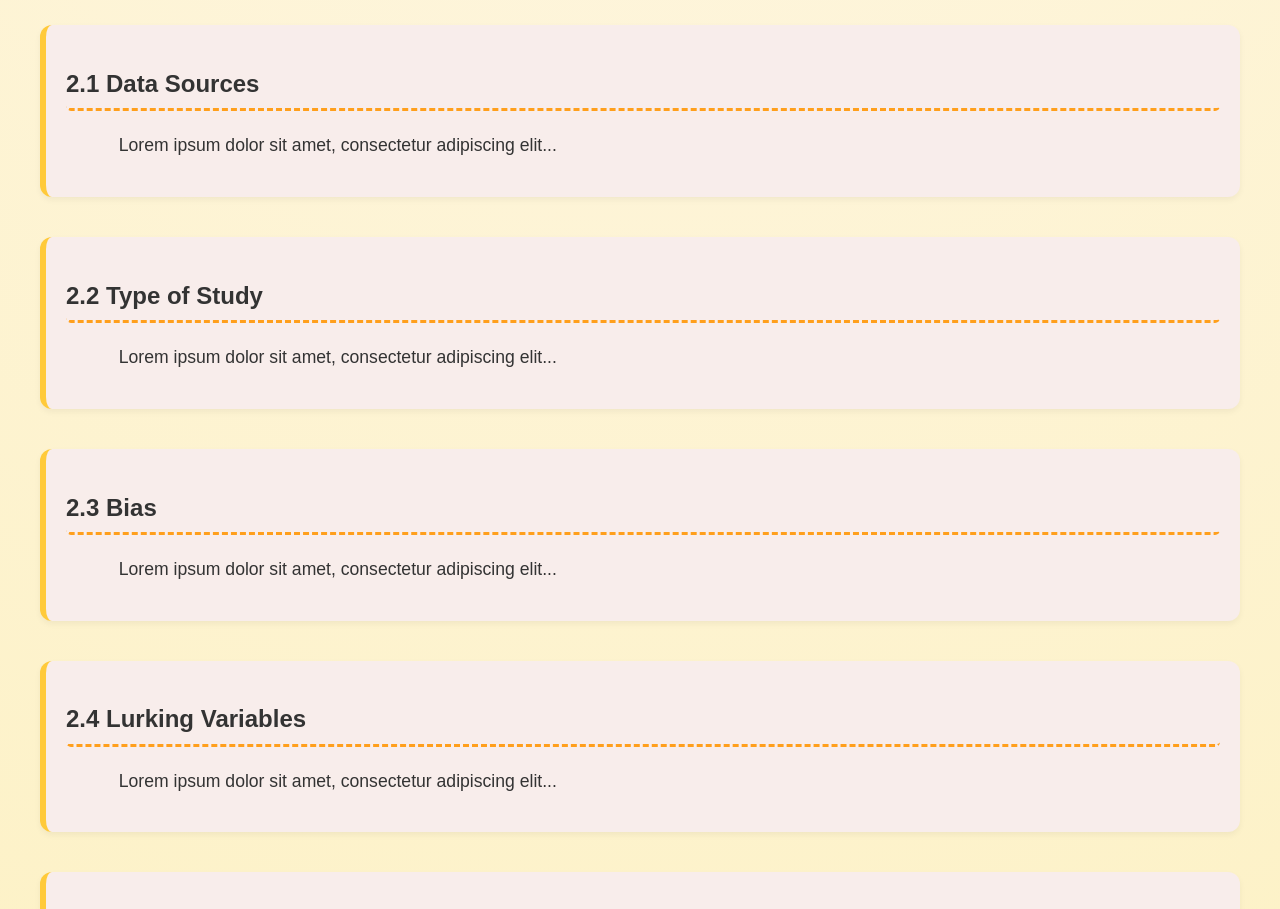
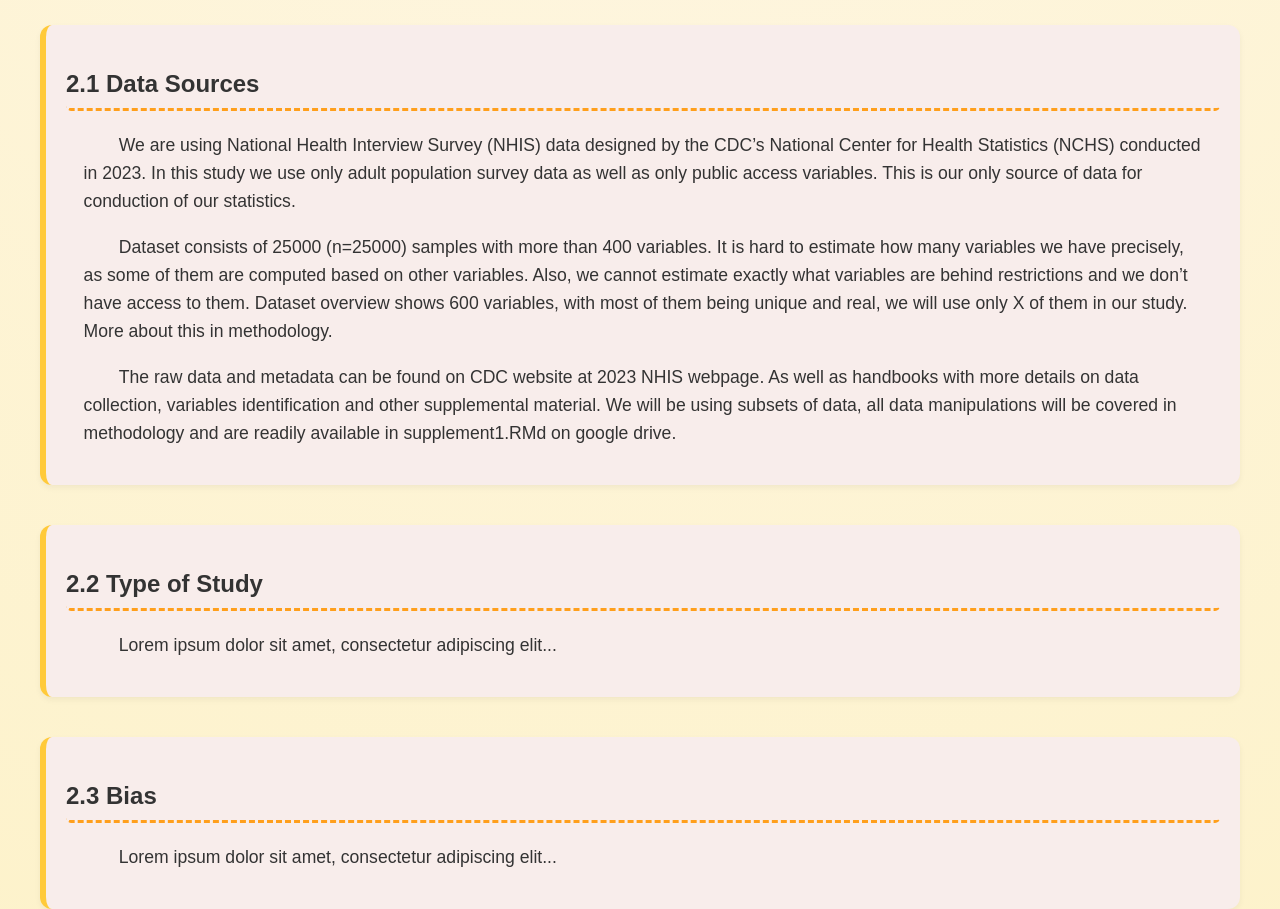
Before and after one commit to fenix473/stats_final, a plain HTML site: page index.html in a window 1280 px wide. Shown: the part 3360-4269 px from the top of the page. Drawn offline with Linux system fonts and the light colour scheme.

Commit message:
Data sources added v1

```diff
--- a/index.html
+++ b/index.html
@@ -82,7 +82,9 @@
 
   <section id="data-sources">
     <h2>2.1 Data Sources</h2>
-    <p>Lorem ipsum dolor sit amet, consectetur adipiscing elit...</p>
+    <p>We are using National Health Interview Survey (NHIS) data designed by the CDC’s National Center for Health Statistics (NCHS) conducted in 2023. In this study we use only adult population survey data as well as only public access variables. This is our only source of data for conduction of our statistics.</p>
+    <p>Dataset consists of 25000 (n=25000) samples with more than 400 variables. It is hard to estimate how many variables we have precisely, as some of them are computed based on other variables. Also, we cannot estimate exactly what variables are behind restrictions and we don’t have access to them. Dataset overview shows 600 variables, with most of them being unique and real, we will use only X of them in our study. More about this in methodology.</p>
+    <p>The raw data and metadata can be found on CDC website at 2023 NHIS webpage. As well as handbooks with more details on data collection, variables identification and other supplemental material. We will be using subsets of data, all data manipulations will be covered in methodology and are readily available in supplement1.RMd on google drive.</p>
   </section>
 
   <section id="study-type">
```
